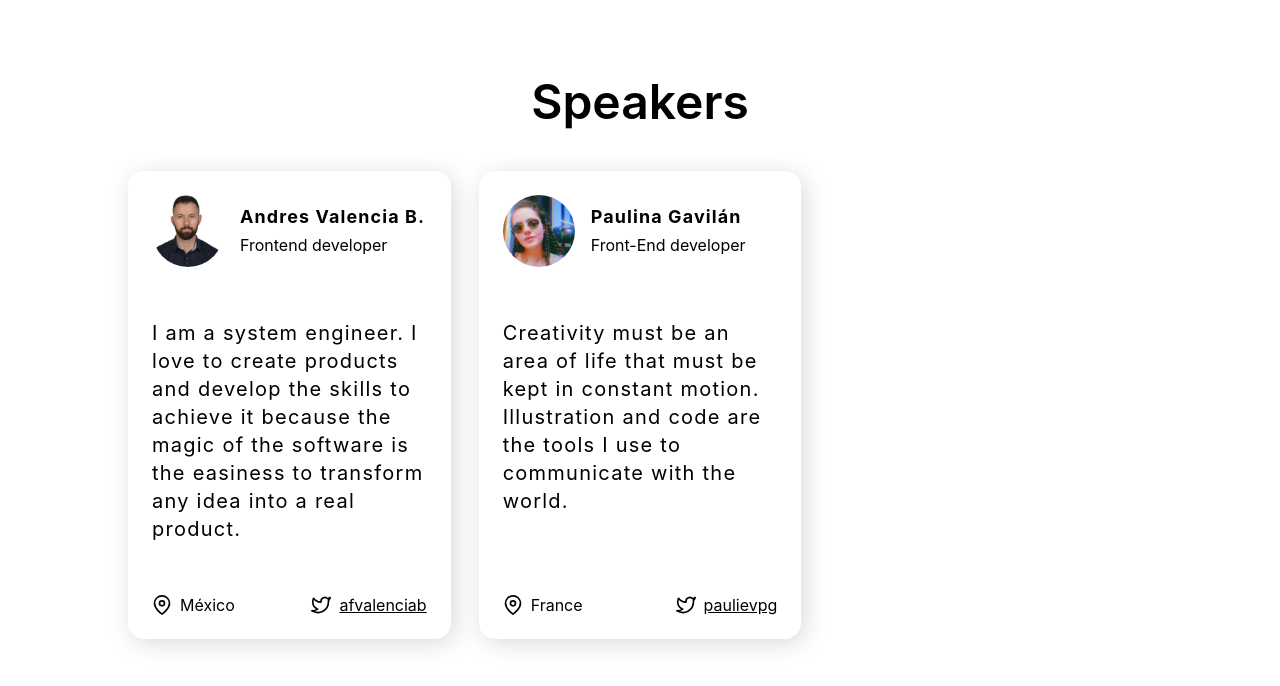
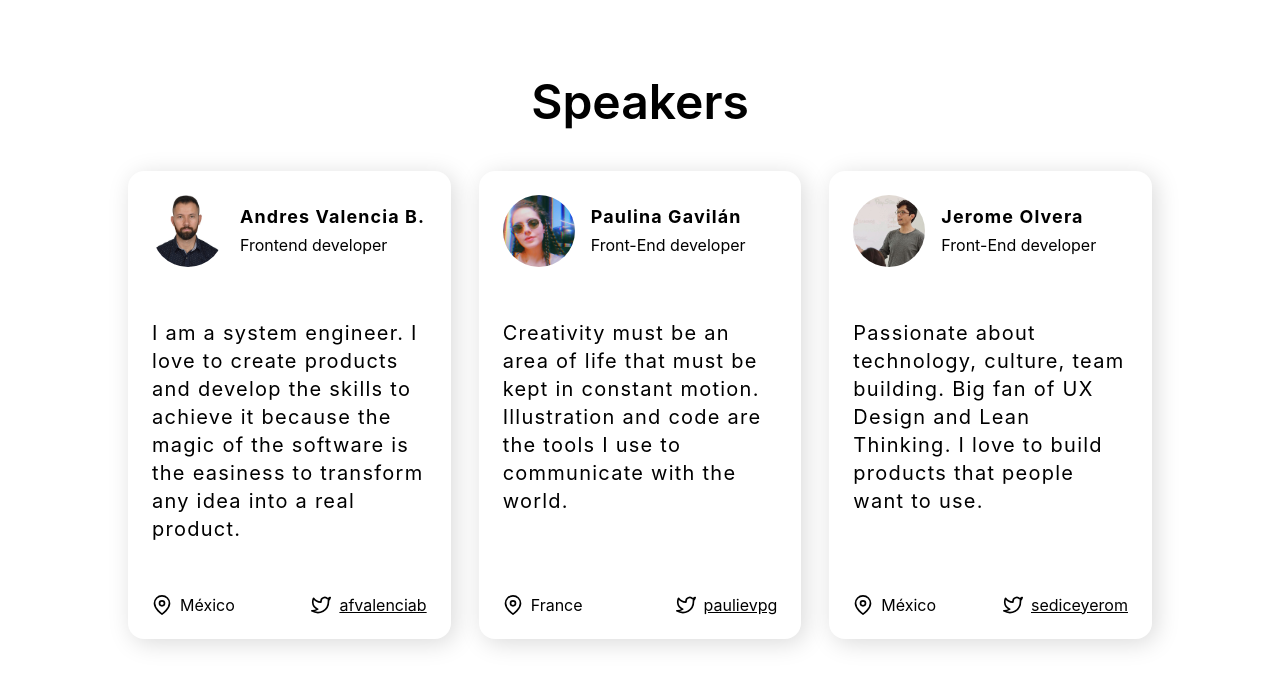
Before and after one commit to react-next-boilerplate/rnb-site, a Next.js app: page /events/student-developer/Speakers in a window 1280 px wide. Shown: the top 686 px of the page. Built offline with nearby package versions, Linux system fonts and the light colour scheme; a web font is replaced by a local one.

Commit message:
feat: Add jerolan as speaker

```diff
--- a/speakers-manifest.js
+++ b/speakers-manifest.js
@@ -44,7 +44,18 @@ const paulinagavilan = {
   twitter: 'paulievpg',
 };
 
-export const mapping = { afvalenciab, paulinagavilan };
+const jerolan = {
+  name: 'Jerome Olvera',
+  place: 'México',
+  role: ' Front-End developer',
+  workplace: 'GBM',
+  resume:
+    'Passionate about technology, culture, team building. Big fan of UX Design and Lean Thinking. I love to build products that people want to use.',
+  src: '/static/images/speakers/jerolan.jpg',
+  twitter: 'sediceyerom',
+};
+
+export const mapping = { afvalenciab, paulinagavilan, jerolan };
 
 const speakers = Object.values(mapping);
 
```
Also changed, not shown: public/static/images/speakers/jerolan.jpg (added).
